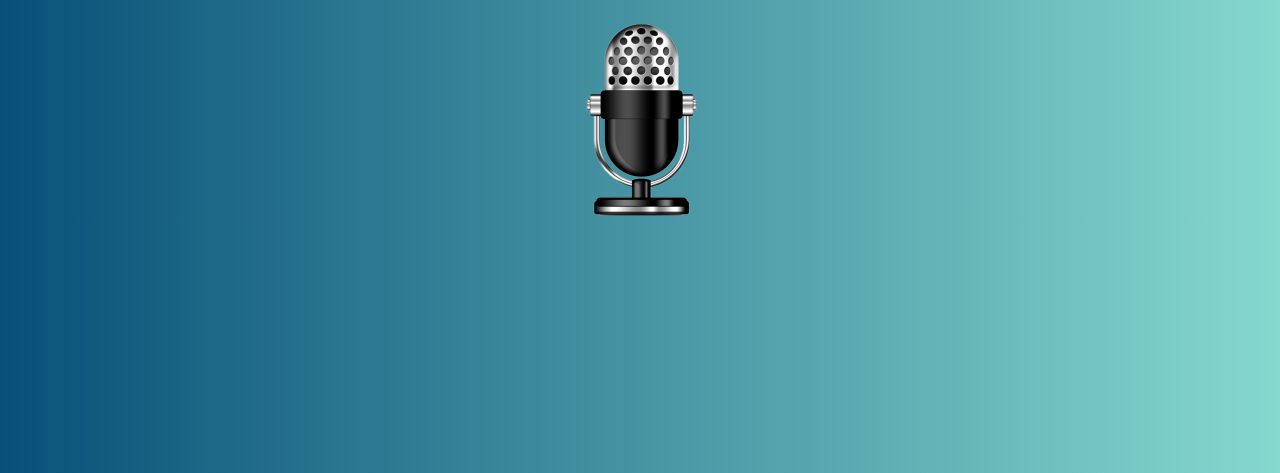
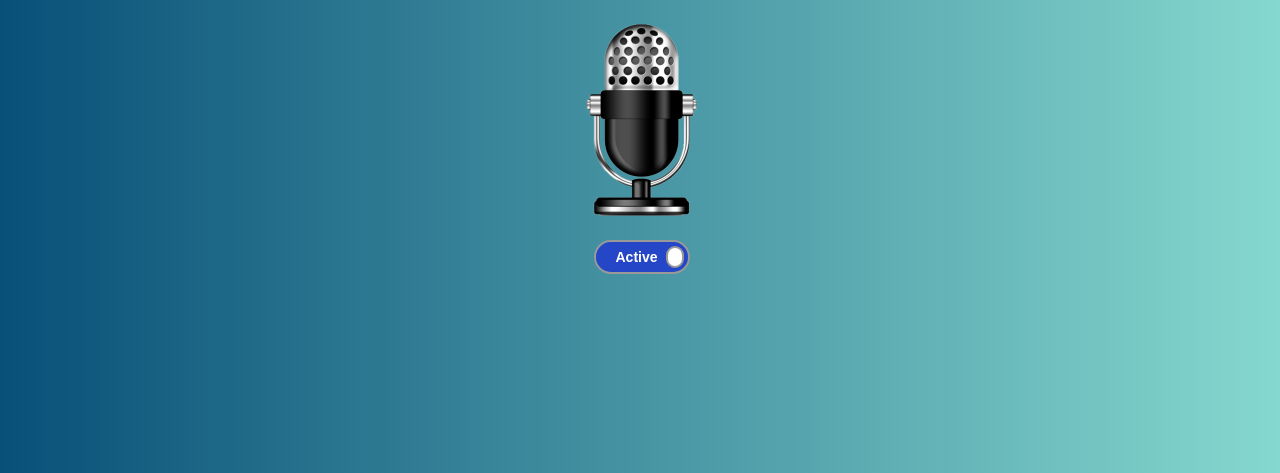
Before and after one commit to Greg-Rose/Simple-Talk, a Rails app: page / in a window 1280 px wide. Shown: the part 217-690 px from the top of the page. Run offline with Rails 7, Linux system fonts and the light colour scheme; style sheets or scripts are compiled from the project's sources; some libraries are stand-ins or nearby versions.

Commit message:
added active/passive switch and translation text box

```diff
--- a/app/assets/javascripts/application.js
+++ b/app/assets/javascripts/application.js
@@ -18,12 +18,12 @@
 $(document).ready(function() {
   $("body").on("click", ".mic-btn img, .red-dot", function(event) {
     $(".recording-dot").show();
-    $(".translation").slideUp(400);
+    $(".translation-box").slideUp(400);
     $.get( "/api/v1/simple_translation", function( data ) {
-      $(".translation").remove();
+      $(".translation-box").remove();
       $(".recording-dot").hide();
       $('.welcome-screen .row').append(data.translation);
-      $('.translation').hide().slideDown(400);
+      $('.translation-box').hide().slideDown(400);
     });
   });
 
--- a/app/assets/stylesheets/application.scss
+++ b/app/assets/stylesheets/application.scss
@@ -27,13 +27,77 @@ body {
   height: 16px;
   width: 16px;
   border-radius: 100px;
-  position:absolute;
+  position: absolute;
   top: 60%;
   left: 50%;
   transform: translate(-50%, -50%);
   display: none;
 }
 
+.translation-box {
+  background-color: black;
+  background: -webkit-linear-gradient(left, #1a1a1a, #000000); /* For Safari 5.1 to 6.0 */
+  background: -o-linear-gradient(right, #1a1a1a, #000000); /* For Opera 11.1 to 12.0 */
+  background: -moz-linear-gradient(right, #1a1a1a, #000000); /* For Firefox 3.6 to 15 */
+  background: linear-gradient(to right, #1a1a1a, #000000); /* Standard syntax */
+  border-radius: 5px;
+  border: 1px solid grey;
+  padding: 30px;
+  margin-top: 20px;
+}
+
 .translation {
   color: white;
+  margin-bottom: 20px;
 }
+
+// Toggle Switch
+
+.onoffswitch {
+    position: relative; width: 96px;
+    -webkit-user-select:none; -moz-user-select:none; -ms-user-select: none;
+    margin-top: 20px;
+    margin-left: 36px;
+}
+.onoffswitch-checkbox {
+    display: none;
+}
+
+.onoffswitch-label {
+    display: block; overflow: hidden; cursor: pointer;
+    border: 2px solid #999999; border-radius: 20px;
+}
+.onoffswitch-inner {
+    display: block; width: 200%; margin-left: -100%;
+    transition: margin 0.3s ease-in 0s;
+}
+.onoffswitch-inner:before, .onoffswitch-inner:after {
+    display: block; float: left; width: 50%; height: 30px; padding: 0; line-height: 30px;
+    font-size: 14px; color: white; font-family: Trebuchet, Arial, sans-serif; font-weight: bold;
+    box-sizing: border-box;
+}
+.onoffswitch-inner:before {
+    content: "Active";
+    padding-right: 10px;
+    background-color: #2546C7; color: #FFFFFF;
+}
+.onoffswitch-inner:after {
+    content: "Passive";
+    padding-right: 10px;
+    background-color: #EEEEEE; color: #2E2E2E;
+    text-align: right;
+}
+.onoffswitch-switch {
+    display: block; width: 18px; margin: 6px;
+    background: #FFFFFF;
+    position: absolute; top: 0; bottom: 0;
+    right: 62px;
+    border: 2px solid #999999; border-radius: 20px;
+    transition: all 0.3s ease-in 0s;
+}
+.onoffswitch-checkbox:checked + .onoffswitch-label .onoffswitch-inner {
+    margin-left: 0;
+}
+.onoffswitch-checkbox:checked + .onoffswitch-label .onoffswitch-switch {
+    right: 0px;
+}
--- a/app/views/simple_speak_translations/_translation.html.erb
+++ b/app/views/simple_speak_translations/_translation.html.erb
@@ -1,3 +1,5 @@
-<div class="col-md-12">
-  <h3 class="translation"><%= translation.html_safe %></h3>
+<div class="col-md-4 col-md-offset-4">
+  <div class="translation-box">
+    <h3 class="translation"><%= translation.html_safe %></h3>
+  </div>
 </div>
--- a/app/views/welcome/index.html.erb
+++ b/app/views/welcome/index.html.erb
@@ -15,5 +15,15 @@
         <div class="recording-dot"></div>
       <% end %>
     </div>
+
+    <div class="col-xs-2 col-xs-offset-5 switch-div">
+      <div class="onoffswitch">
+        <input type="checkbox" name="onoffswitch" class="onoffswitch-checkbox" id="myonoffswitch" checked>
+        <label class="onoffswitch-label" for="myonoffswitch">
+          <span class="onoffswitch-inner"></span>
+          <span class="onoffswitch-switch"></span>
+        </label>
+      </div>
+    </div>
   </div>
 </div>
```
